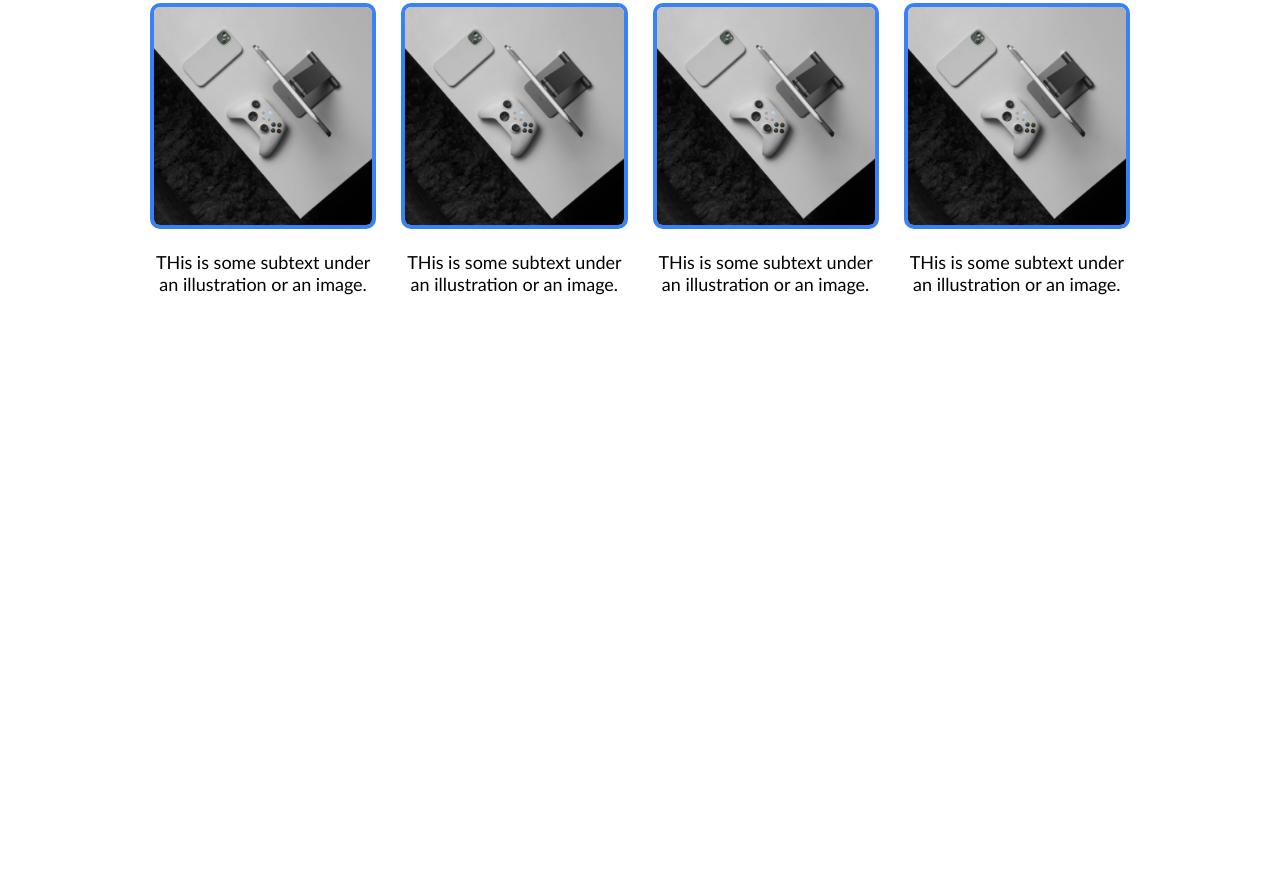
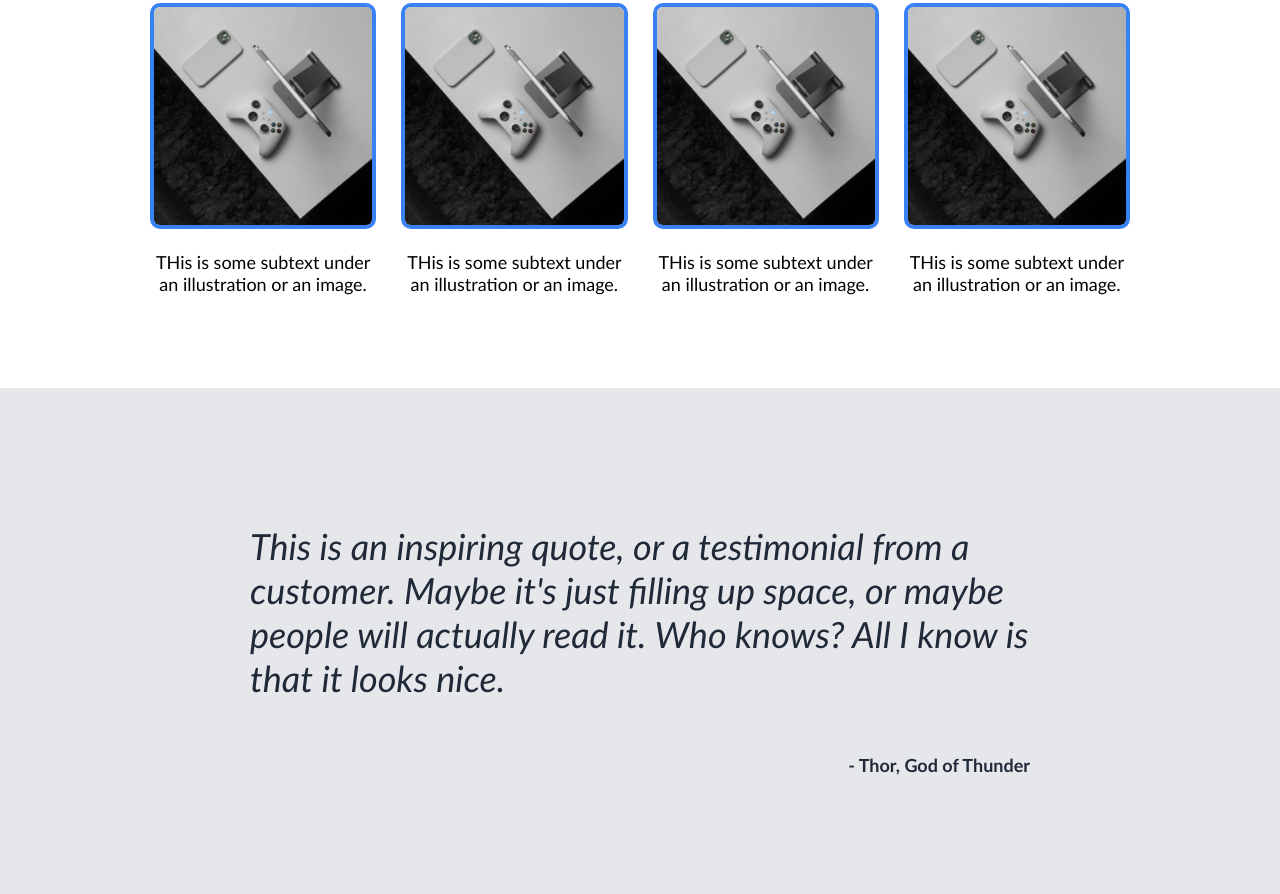
Before and after one commit to jhoannajera11/odin-css-project, a plain HTML site: page index.html in a window 1280 px wide. Shown: the part 942-1836 px from the top of the page. Before the commit the page ends 1330 px from the top, so only its background shows below. Drawn offline with Linux system fonts and the light colour scheme.

Commit message:
Create third section

```diff
--- a/index.html
+++ b/index.html
@@ -58,5 +58,10 @@
         </div>
     </div>
 
+    <div class="third-section">
+        <p>This is an inspiring quote, or a testimonial from a customer. Maybe it's just filling up space, or maybe people will actually read it. Who knows? All I know is that it looks nice.</p>
+        <p>- Thor, God of Thunder</p>
+    </div>
+
 </body>
 </html>
--- a/style.css
+++ b/style.css
@@ -117,3 +117,23 @@ body {
     font-family: 'Gill Sans', 'Gill Sans MT', Calibri, 'Trebuchet MS', sans-serif;
     font-size: 18px;
 }
+
+.third-section {
+    background-color: #e5e7eb;
+    display: flex;
+    padding: 100px 250px;
+    flex-direction: column;
+    justify-content: center;
+    font-family: 'Gill Sans', 'Gill Sans MT', Calibri, 'Trebuchet MS', sans-serif;
+    font-size: 36px;
+    color: #1f2937;
+    font-style: italic;
+}
+
+.third-section p:nth-child(2) {
+    margin-left: auto;
+    font-size: 18px;
+    color: #1f2937;
+    font-style: normal;
+    font-weight: 800;
+}
```
